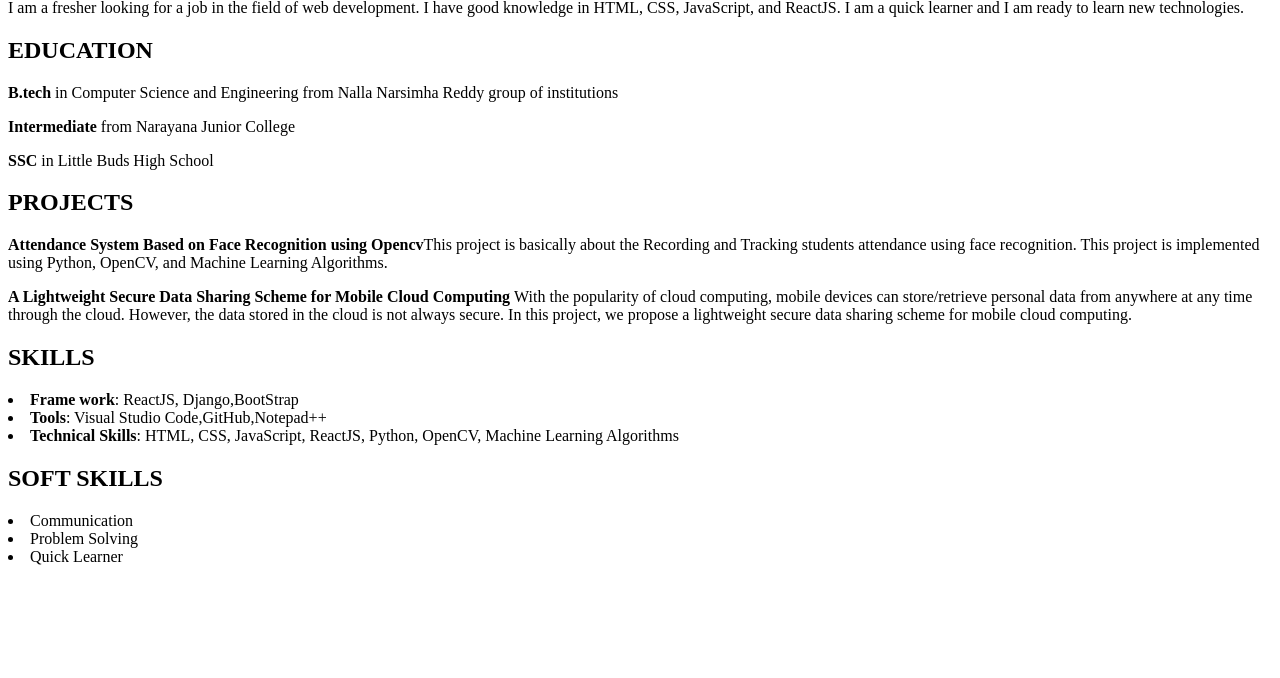
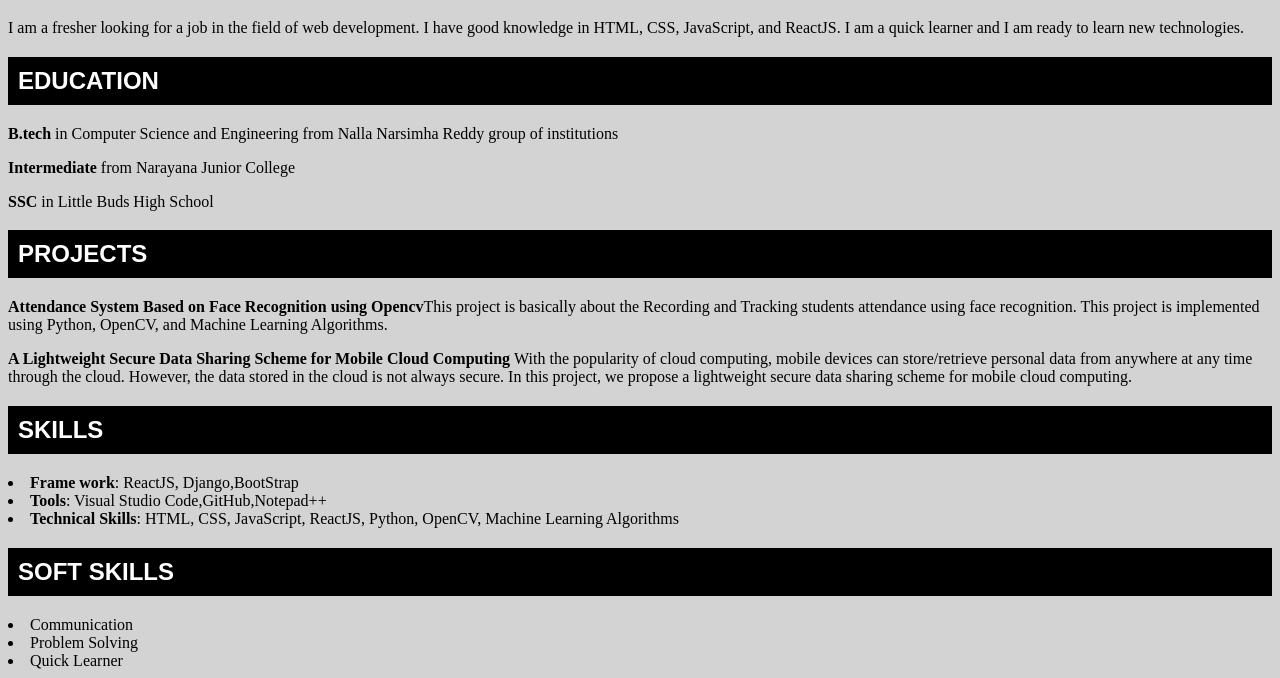
Before and after one commit to Nithishaavula/resumeusingdom, a plain HTML site: page index.html in a window 1280 px wide. Shown: the part 225-903 px from the top of the page. Before the commit the page ends 800 px from the top, so only its background shows below. Drawn offline with Linux system fonts and the light colour scheme.

Commit message:
DOMTASK2

```diff
--- a/index.html
+++ b/index.html
@@ -42,6 +42,10 @@
             document.body.appendChild(div);
             let div1=document.createElement("div");
             h1=document.createElement("h1");
+            h1.style.backgroundColor="black";
+            h1.style.color="white";
+            h1.style.padding="10px";
+            h1.style.fontFamily="Arial";
             h1.innerHTML="Professional Summary";
             div1.appendChild(h1);
             let p=document.createElement("p");
@@ -52,6 +56,10 @@
             let h21=document.createElement("h2");
             console.log(div2)
             h21.innerHTML="EDUCATION";
+            h21.style.backgroundColor="black";
+            h21.style.color="white";
+            h21.style.padding="10px";
+            h21.style.fontFamily="Arial";
             div2.appendChild(h21);
             p1=document.createElement("p");
             p1.innerHTML="<b>B.tech</b> in Computer Science and Engineering from Nalla Narsimha Reddy group of institutions";
@@ -66,6 +74,10 @@
     let div3=document.createElement("div");
     div3h2=document.createElement("h2")
     div3h2.innerHTML="PROJECTS";
+    div3h2.style.backgroundColor="black";
+            div3h2.style.color="white";
+            div3h2.style.padding="10px";
+            div3h2.style.fontFamily="Arial";
     let div3p1=document.createElement("p");
     div3.appendChild(div3h2);
 
@@ -79,6 +91,10 @@
     let div4=document.createElement("div");
     let h5=document.createElement("h2");
     h5.innerHTML="SKILLS";
+    h5.style.backgroundColor="black";
+            h5.style.color="white";
+            h5.style.padding="10px";
+            h5.style.fontFamily="Arial";
     div4.appendChild(h5);
    let li1=document.createElement("li");
    li1.innerHTML="<b>Technical Skills</b>: HTML, CSS, JavaScript, ReactJS, Python, OpenCV, Machine Learning Algorithms";
@@ -94,6 +110,10 @@
    let div5=document.createElement("div");
    let h6=document.createElement("h2");
    h6.innerHTML="SOFT SKILLS";
+   h6.style.backgroundColor="black";
+            h6.style.color="white";
+            h6.style.padding="10px";
+            h6.style.fontFamily="Arial";
     div5.appendChild(h6);
     console.log(div5);
     document.body.appendChild(div5);
@@ -109,6 +129,7 @@
     div5.appendChild(li4);
     div5.appendChild(li5);
     div5.appendChild(li6);
+    document.body.style.backgroundColor="lightgray";
        /*
        how to append a new element in the DOM
 
```
